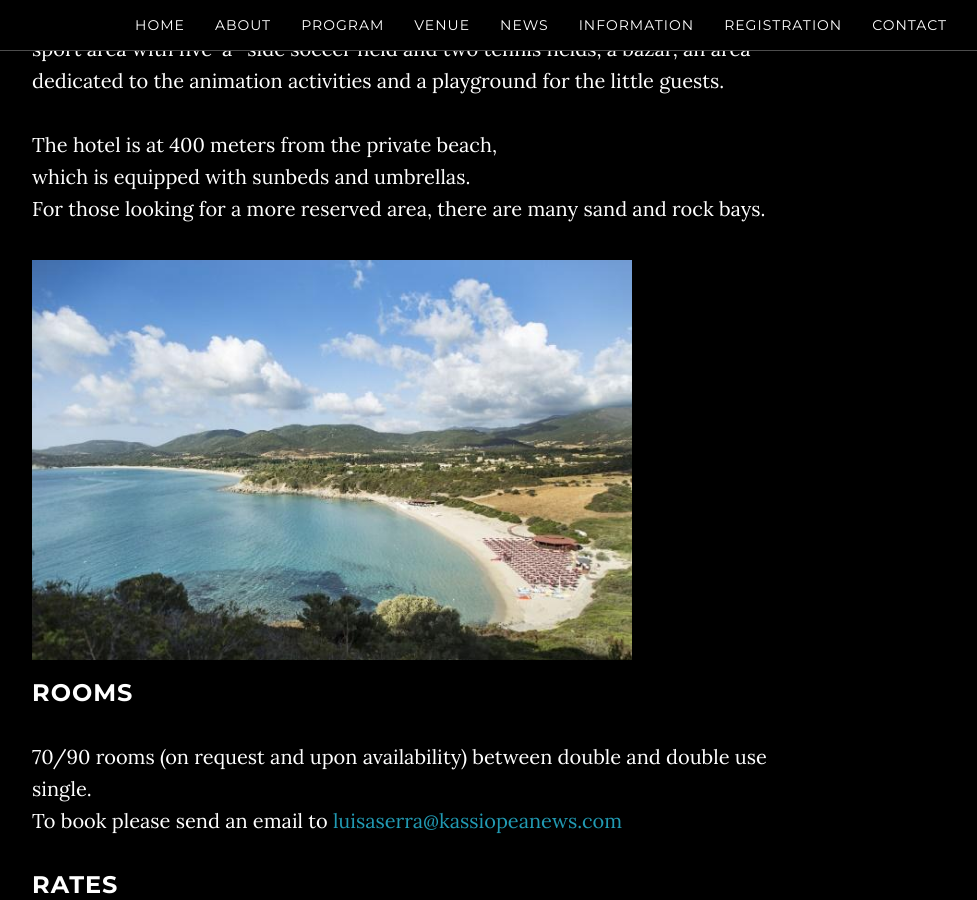
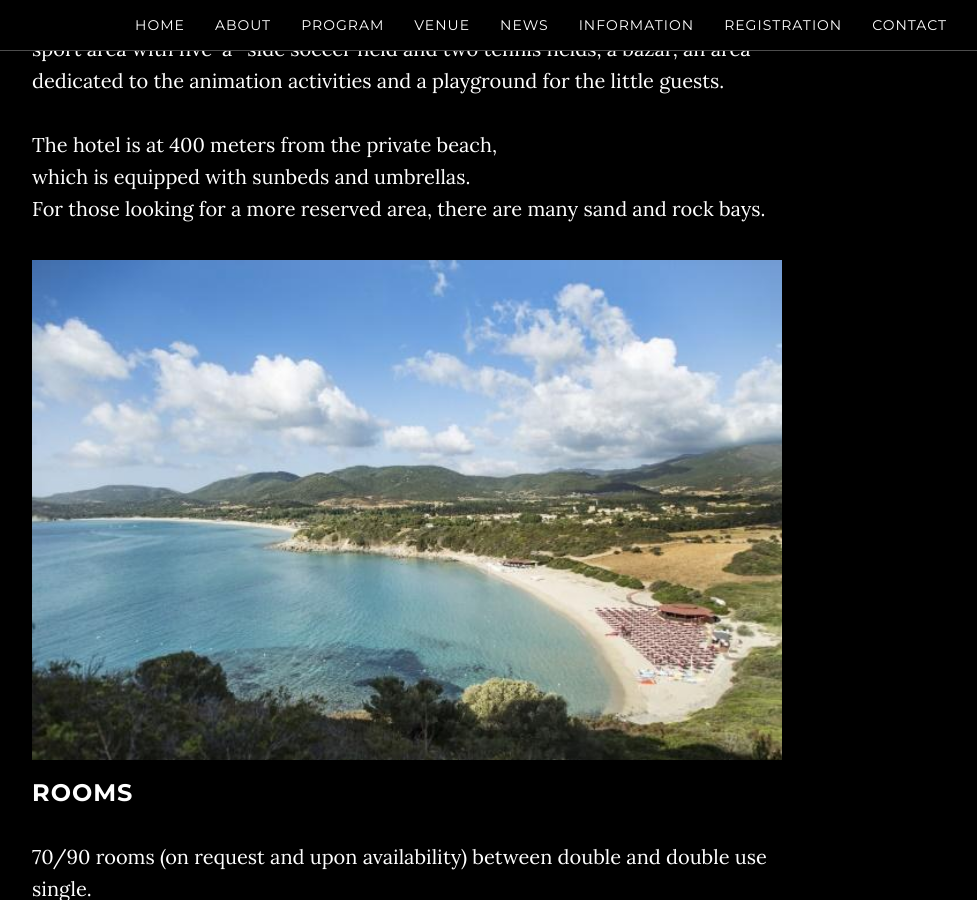
Before and after one commit to breakingthelimits/supereddington2018, a Jekyll site: the page built from venue/index.html, in a window 1280 px wide and 900 px high, scrolled down 1089 px. Shown: the whole window, without its empty margins (248-1225 px from the left). Built offline with Jekyll 4.4.1, drawn with Linux system fonts in a browser that asks for light colours.

Commit message:
Update index.html

```diff
--- a/venue/index.html
+++ b/venue/index.html
@@ -38,8 +38,8 @@ title: Room information
     For those looking for a more reserved area, there are many sand and rock bays.
 </p>
 
- <div style="margin:auto;">
-      <img src={{ site.baseurl }}/img/spiaggia.jpg height="400px;"></img>
+ <div style="margin:auto; width:100%;">
+      <img src={{ site.baseurl }}/img/spiaggia.jpg width=100%></img>
  </div>
 
 <br />
```
